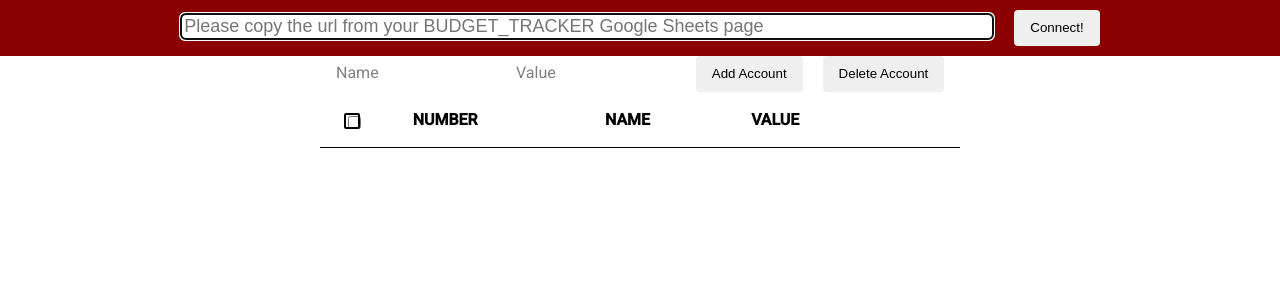
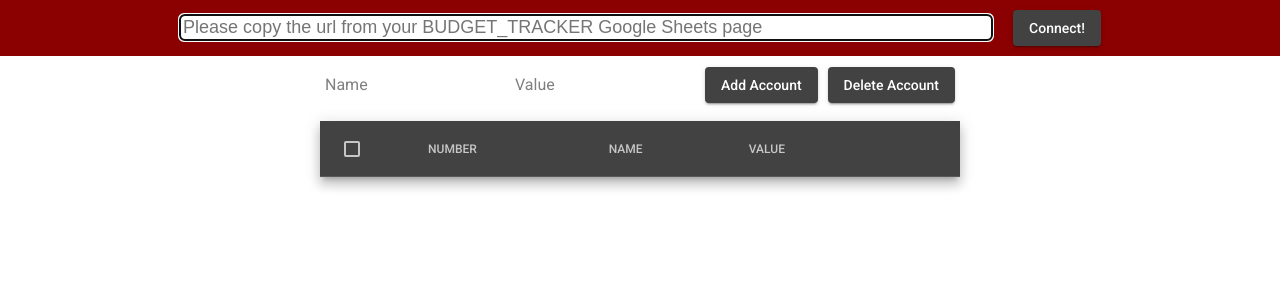
Before and after one commit to daMelody/budget-tracker, an Angular app in the folder ng-budget/: page / in a window 1280 px wide. Shown: the top 300 px of the page. Built offline with nearby package versions, Linux system fonts and the light colour scheme.

Commit message:
lil bit of formatting on account-manager

```diff
--- a/ng-budget/src/app/account-manager/account-manager.component.css
+++ b/ng-budget/src/app/account-manager/account-manager.component.css
@@ -9,8 +9,9 @@ mat-label {
     color: grey;
 }
 
-#add {
-    margin-right: 20px;
+.new-account {
+    margin-left: 5px;
+    margin-right: 5px;
 }
 
 table {
--- a/ng-budget/src/app/account-manager/account-manager.component.html
+++ b/ng-budget/src/app/account-manager/account-manager.component.html
@@ -1,15 +1,15 @@
 <div class="account-manager">
-  <form class="new-account">
-    <mat-form-field>
+  <form >
+    <mat-form-field class="new-account">
       <mat-label>Name</mat-label>
       <input type="text" matInput [(ngModel)]="newName" name="name"/>
     </mat-form-field>
-    <mat-form-field>
+    <mat-form-field class="new-account">
       <mat-label>Value</mat-label>
       <input type="number" matInput [(ngModel)]="newValue" name="value" />
     </mat-form-field>
-    <button mat-raised-button (click)="addAccount()" id="add">Add Account</button>
-    <button mat-raised-button (click)="deleteAccount()" id="delete">Delete Account</button>
+    <button class="new-account"mat-raised-button (click)="addAccount()" id="add">Add Account</button>
+    <button class="new-account" mat-raised-button (click)="deleteAccount()" id="delete">Delete Account</button>
   </form>
 
 
--- a/ng-budget/src/styles.css
+++ b/ng-budget/src/styles.css
@@ -1,4 +1,3 @@
-/* You can add global styles to this file, and also import other style files */
-
+@import "@angular/material/prebuilt-themes/purple-green.css";
 html, body { height: 100%; }
 body { margin: 0; font-family: Roboto, "Helvetica Neue", sans-serif; }
```
